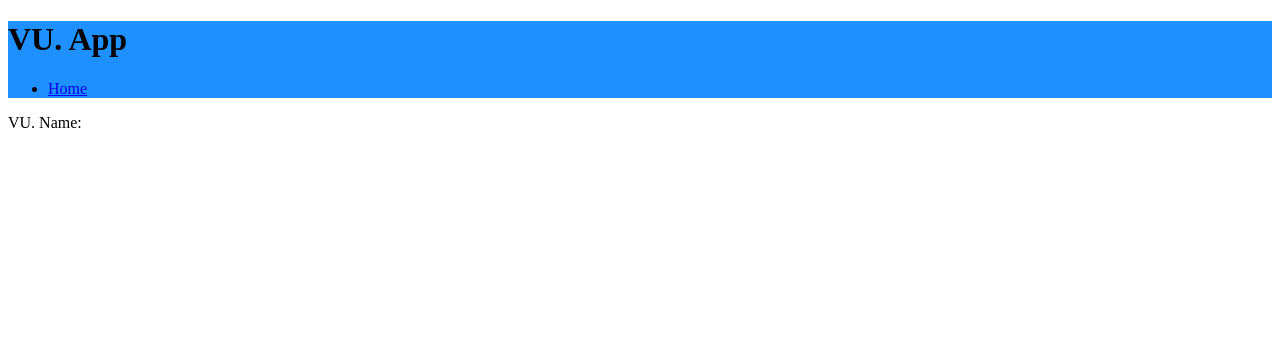
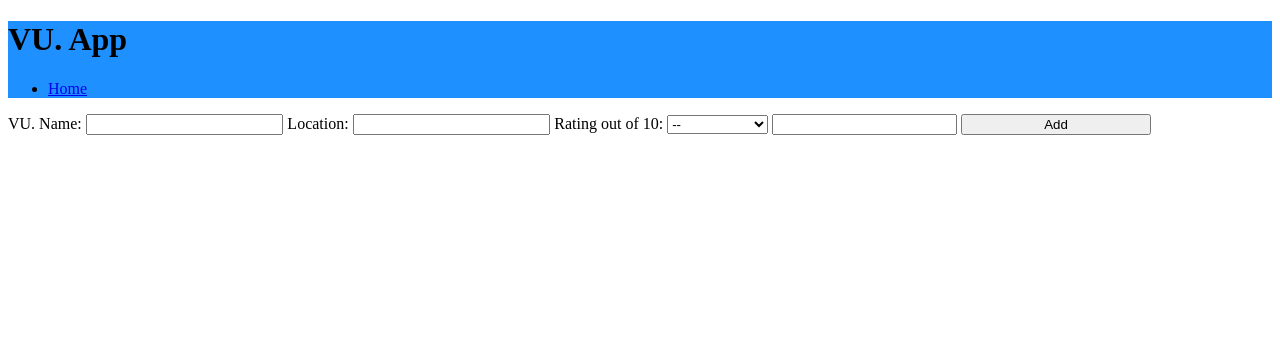
Before and after one commit to crwils/VU-TravelTrackerApp, a Flask app: template templates/countries/new.html in a window 1280 px wide. Shown: the top 358 px of the page. Run offline with Flask 2, Linux system fonts and the light colour scheme; the template is opened without the code that fills it: most values are stand-ins (such as "Sample title", 1, 10 or a date in 2020).

Commit message:
new vu drop down for rating working

```diff
--- a/templates/countries/new.html
+++ b/templates/countries/new.html
@@ -5,6 +5,25 @@
 <section>
     <form action="/countries/{{country.id}}">
         <label for="vu_name">VU. Name: </label>
+        <input style="width: 15%;" type="text" name="vu_name">
+        <label for="location">Location: </label>
+        <input style="width: 15%;" type="text" name="location">
+        <label for="rating">Rating out of 10: </label>
+        <select style="width: 8%;" name="rating" id="rating">
+            <option value="please-select" selected disabled required>--</option>
+            <option value="1">1</option>
+            <option value="2">2</option>
+            <option value="3">3</option>
+            <option value="4">4</option>
+            <option value="5">5</option>
+            <option value="6">6</option>
+            <option value="7">7</option>
+            <option value="8">8</option>
+            <option value="9">9</option>
+            <option value="10">10</option>
+        </select>
+        <input type="text">
+        <input style="width: 15%;" type="submit" value="Add">
     </form>
 </section>
 
```
